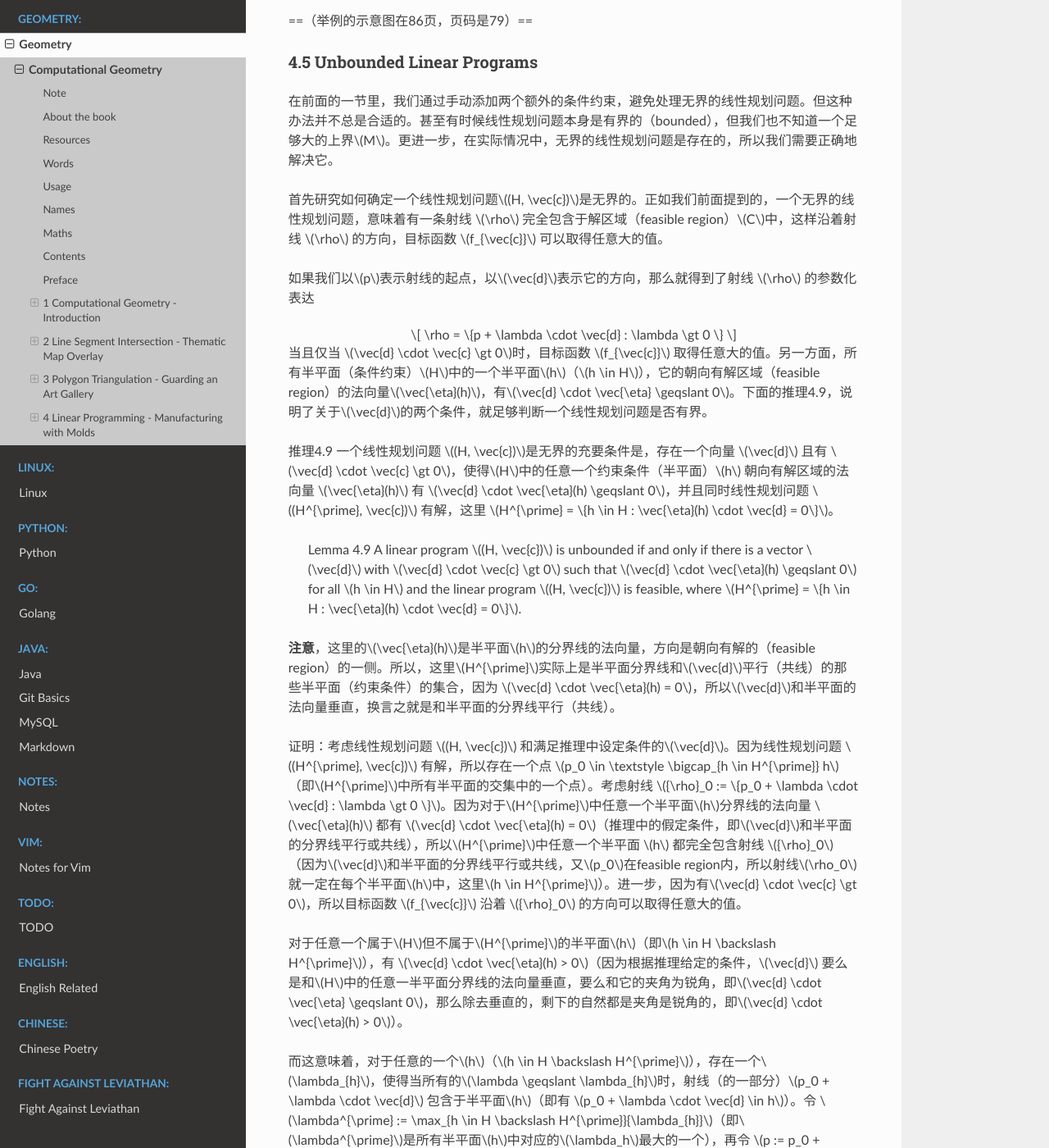
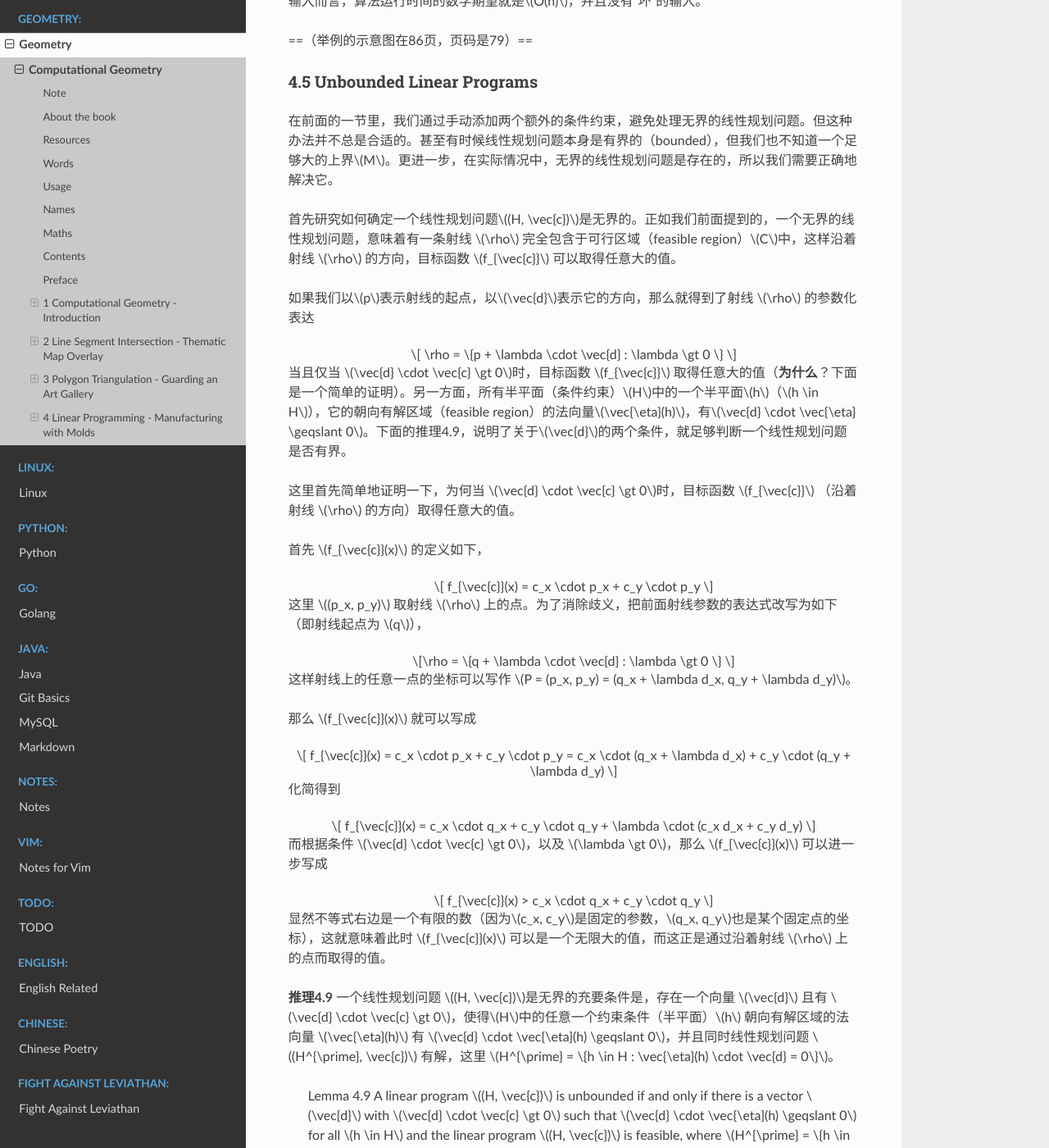
Before and after one commit to Pyrad/pyradnotes, a Sphinx documentation site: the page built from source/Geometry/ComputationalGeometryAA3rd.md, in a window 1280 px wide and 1400 px high, scrolled down 55895 px. Shown: the whole window at 82% size. Built offline with Sphinx 7.4.7 and the Read the Docs theme 2.0.0, drawn with Linux system fonts in a browser that asks for light colours; a script that is not in the unit is left out; some of the changed text lies outside the part shown.

Commit message:
CGAA3 Add comments for section 4.5
Add comments for section 4.5:

A proof for why f(x) takes arbitrarily large values along a ray if
vec(d)*vec(c) > 0.

```diff
--- a/source/Geometry/ComputationalGeometryAA3rd.md
+++ b/source/Geometry/ComputationalGeometryAA3rd.md
@@ -1594,12 +1594,13 @@ $$
 $$
 x_{right} = \min_{h \in H_{i-1} } \space \{ \sigma(h,\ell_i) : \ell_i \cap h \space is \space bounded \space to \space \space the \space left \}
 $$
-这里 $x_{left}$的意思是，$H_{i-1}$中的那些半平面和 $\ell_i$ 相交之后的部分位于这些半平面的**右侧**，那么它们就在 $\ell_i$ 上有**左侧下限**的$x$坐标，取这些$x$坐标值中的最大值，就是 $x_{left}$。而 $x_{right}$的意思是，$H_{i-1}$中的那些半平面和 $\ell_i$ 相交之后的部分位于这些半平面的**左侧**，那么它们就在 $\ell_i$ 上有**右侧上限**的$x$坐标，取这些$x$坐标值中的最小值，就是 $x_{right}$。
-
-即取$x_{left}$是所有$h(h \in H_{i-1})$的边界线和$\ell_i$的交点的$x$坐标的最大值，$x_{right}$是所有$h(h \in H_{i-1})$的边界线和$\ell_i$的交点的$x$坐标的最小值，那么区间$[x_{left}, x_{right}]$就是这个一维线性程序的解（feasible region）。因此如果 $x_{left} > x_{right}$，那就说明这个线性程序无解（infeasible），否则根据目标函数，当$\ell_i$上的点$p$ 在$x_{left}$或$x_{right}$处取得极值。
+这里 $x_{left}$的意思是，$H_{i-1}$中的有些半平面和 $\ell_i$ 相交之后的部分位于这些半平面的**右侧**，那么它们就在 $\ell_i$ 上有**左侧下限**的$x$坐标，取这些$x$坐标值中的最大值，就是 $x_{left}$。而 $x_{right}$的意思是，$H_{i-1}$中的有些半平面和 $\ell_i$ 相交之后的部分位于这些半平面的**左侧**，那么它们就在 $\ell_i$ 上有**右侧上限**的$x$坐标，取这些$x$坐标值中的最小值，就是 $x_{right}$。
+
+这样，区间$[x_{left}, x_{right}]$就是这个一维线性程序的解（feasible region）。因此如果 $x_{left} > x_{right}$，那就说明这个线性程序无解（不可行，infeasible），否则根据目标函数，当$\ell_i$上的点$p$ 在$x_{left}$或$x_{right}$处取得极值。
+
 需要注意的是，因为我们添加了额外的约束$m_1$和$m_2$，所以一维线性程序（的解）不会是无界的。
 
-**引理4.6** 可以在线性时间里解出一维线性程序。因此，如果是**引理4.5**中的第二种情况时，我们能以$O(i)$时间复杂度计算出来新的optimal vertex $v_i$，或者判定这个线性程序无解（infeasible）。
+**引理4.6** 可以在线性时间里解出一维线性程序。因此，如果是**引理4.5**中的第二种情况时，我们能以$O(i)$时间复杂度计算出来新的optimal vertex $v_i$，或者判定这个线性程序无解（不可行，infeasible）。
 
 下面是更详细的线性规划算法描述。
 
@@ -1714,7 +1715,7 @@ $$
 
 在前面的一节里，我们通过手动添加两个额外的条件约束，避免处理无界的线性规划问题。但这种办法并不总是合适的。甚至有时候线性规划问题本身是有界的（bounded），但我们也不知道一个足够大的上界$M$。更进一步，在实际情况中，无界的线性规划问题是存在的，所以我们需要正确地解决它。
 
-首先研究如何确定一个线性规划问题$(H, \vec{c})$是无界的。正如我们前面提到的，一个无界的线性规划问题，意味着有一条射线 $\rho$ 完全包含于解区域（feasible region）$C$中，这样沿着射线 $\rho$ 的方向，目标函数 $f_{\vec{c}}$ 可以取得任意大的值。
+首先研究如何确定一个线性规划问题$(H, \vec{c})$是无界的。正如我们前面提到的，一个无界的线性规划问题，意味着有一条射线 $\rho$ 完全包含于可行区域（feasible region）$C$中，这样沿着射线 $\rho$ 的方向，目标函数 $f_{\vec{c}}$ 可以取得任意大的值。
 
 如果我们以$p$表示射线的起点，以$\vec{d}$表示它的方向，那么就得到了射线 $\rho$ 的参数化表达
 
@@ -1722,9 +1723,47 @@ $$
 \rho = \{p + \lambda \cdot \vec{d} : \lambda \gt 0 \}
 $$
 
-当且仅当 $\vec{d} \cdot \vec{c} \gt 0$时，目标函数 $f_{\vec{c}}$ 取得任意大的值。另一方面，所有半平面（条件约束）$H$中的一个半平面$h$（$h \in H$），它的朝向有解区域（feasible region）的法向量$\vec{\eta}(h)$，有$\vec{d} \cdot \vec{\eta} \geqslant 0$。下面的推理4.9，说明了关于$\vec{d}$的两个条件，就足够判断一个线性规划问题是否有界。
-
-推理4.9 一个线性规划问题 $(H, \vec{c})$是无界的充要条件是，存在一个向量 $\vec{d}$ 且有 $\vec{d} \cdot \vec{c} \gt 0$，使得$H$中的任意一个约束条件（半平面）$h$ 朝向有解区域的法向量 $\vec{\eta}(h)$ 有 $\vec{d} \cdot \vec{\eta}(h) \geqslant 0$，并且同时线性规划问题 $(H^{\prime}, \vec{c})$ 有解，这里 $H^{\prime} = \{h \in H : \vec{\eta}(h) \cdot \vec{d} = 0\}$。
+当且仅当 $\vec{d} \cdot \vec{c} \gt 0$时，目标函数 $f_{\vec{c}}$ 取得任意大的值（**为什么**？下面是一个简单的证明）。另一方面，所有半平面（条件约束）$H$中的一个半平面$h$（$h \in H$），它的朝向有解区域（feasible region）的法向量$\vec{\eta}(h)$，有$\vec{d} \cdot \vec{\eta} \geqslant 0$。下面的推理4.9，说明了关于$\vec{d}$的两个条件，就足够判断一个线性规划问题是否有界。
+
+这里首先简单地证明一下，为何当 $\vec{d} \cdot \vec{c} \gt 0$时，目标函数 $f_{\vec{c}}$ （沿着射线 $\rho$ 的方向）取得任意大的值。
+
+首先 $f_{\vec{c}}(x)$ 的定义如下，
+
+$$
+f_{\vec{c}}(x) = c_x \cdot p_x + c_y \cdot p_y
+$$
+
+这里 $(p_x, p_y)$ 取射线 $\rho$ 上的点。为了消除歧义，把前面射线参数的表达式改写为如下（即射线起点为 $q$），
+
+$$
+
+\rho = \{q + \lambda \cdot \vec{d} : \lambda \gt 0 \}
+$$
+
+这样射线上的任意一点的坐标可以写作 $P = (p_x, p_y) = (q_x + \lambda d_x, q_y + \lambda d_y)$。
+
+那么 $f_{\vec{c}}(x)$ 就可以写成
+
+$$
+f_{\vec{c}}(x) = c_x \cdot p_x + c_y \cdot p_y = c_x \cdot (q_x + \lambda d_x) + c_y \cdot (q_y + \lambda d_y)
+$$
+
+化简得到
+
+$$
+f_{\vec{c}}(x) = c_x \cdot q_x + c_y \cdot q_y + \lambda \cdot (c_x d_x + c_y d_y)
+$$
+
+而根据条件 $\vec{d} \cdot \vec{c} \gt 0$，以及 $\lambda \gt 0$，那么 $f_{\vec{c}}(x)$ 可以进一步写成
+
+$$
+f_{\vec{c}}(x) > c_x \cdot q_x + c_y \cdot q_y
+$$
+
+显然不等式右边是一个有限的数（因为$c_x, c_y$是固定的参数，$q_x, q_y$也是某个固定点的坐标），这就意味着此时 $f_{\vec{c}}(x)$ 可以是一个无限大的值，而这正是通过沿着射线 $\rho$ 上的点而取得的值。
+
+
+**推理4.9** 一个线性规划问题 $(H, \vec{c})$是无界的充要条件是，存在一个向量 $\vec{d}$ 且有 $\vec{d} \cdot \vec{c} \gt 0$，使得$H$中的任意一个约束条件（半平面）$h$ 朝向有解区域的法向量 $\vec{\eta}(h)$ 有 $\vec{d} \cdot \vec{\eta}(h) \geqslant 0$，并且同时线性规划问题 $(H^{\prime}, \vec{c})$ 有解，这里 $H^{\prime} = \{h \in H : \vec{\eta}(h) \cdot \vec{d} = 0\}$。
 
 > Lemma 4.9 A linear program $(H, \vec{c})$ is unbounded if and only if there is a vector $\vec{d}$ with $\vec{d} \cdot \vec{c} \gt 0$ such that $\vec{d} \cdot \vec{\eta}(h) \geqslant 0$ for all $h \in H$ and the linear program $(H, \vec{c})$ is feasible, where $H^{\prime} = \{h \in H : \vec{\eta}(h) \cdot \vec{d} = 0\}$.
 
```
Also changed, not shown: other parts of source/Geometry/ComputationalGeometryAA3rd.md (+1 -1 lines).
